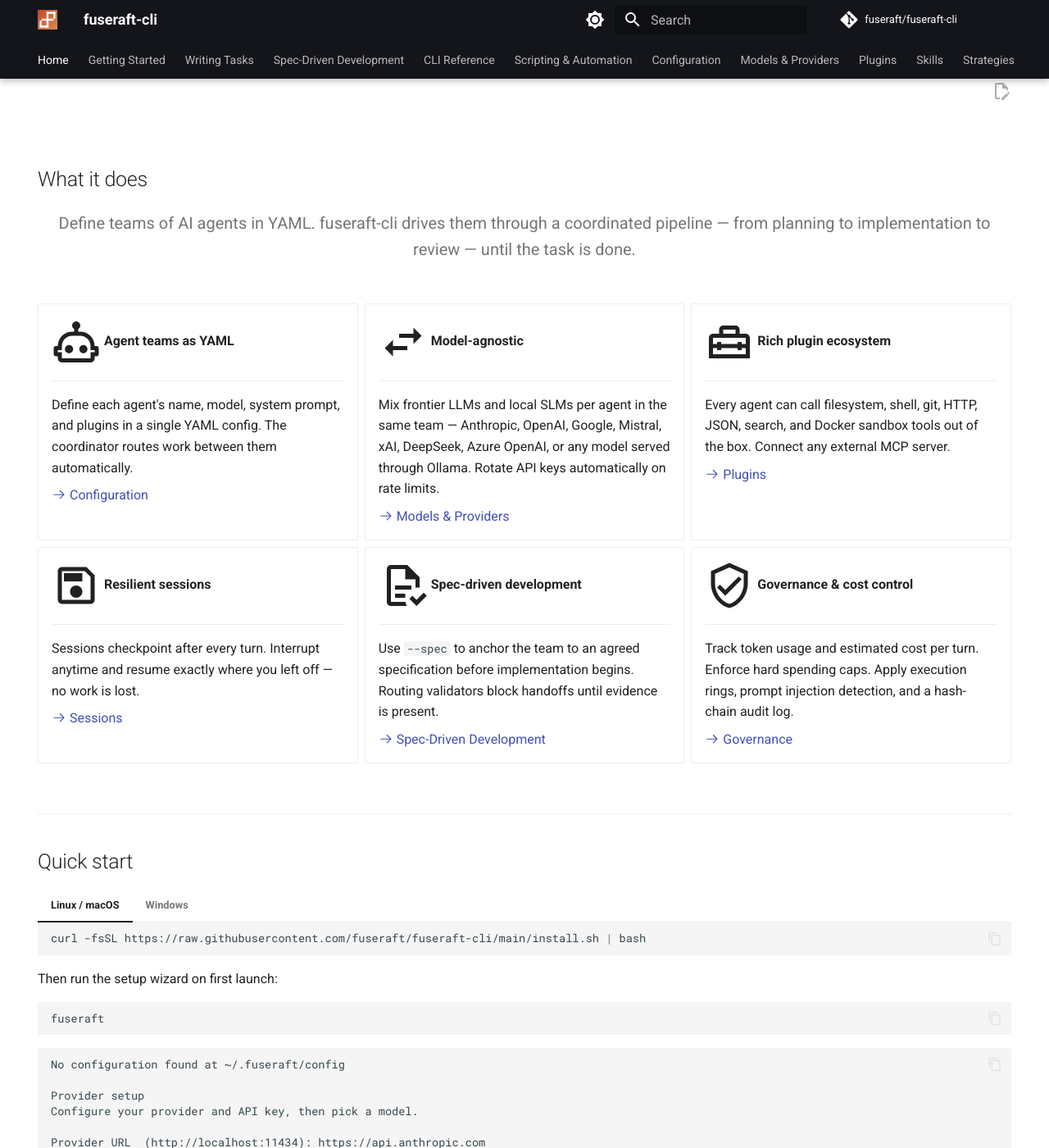
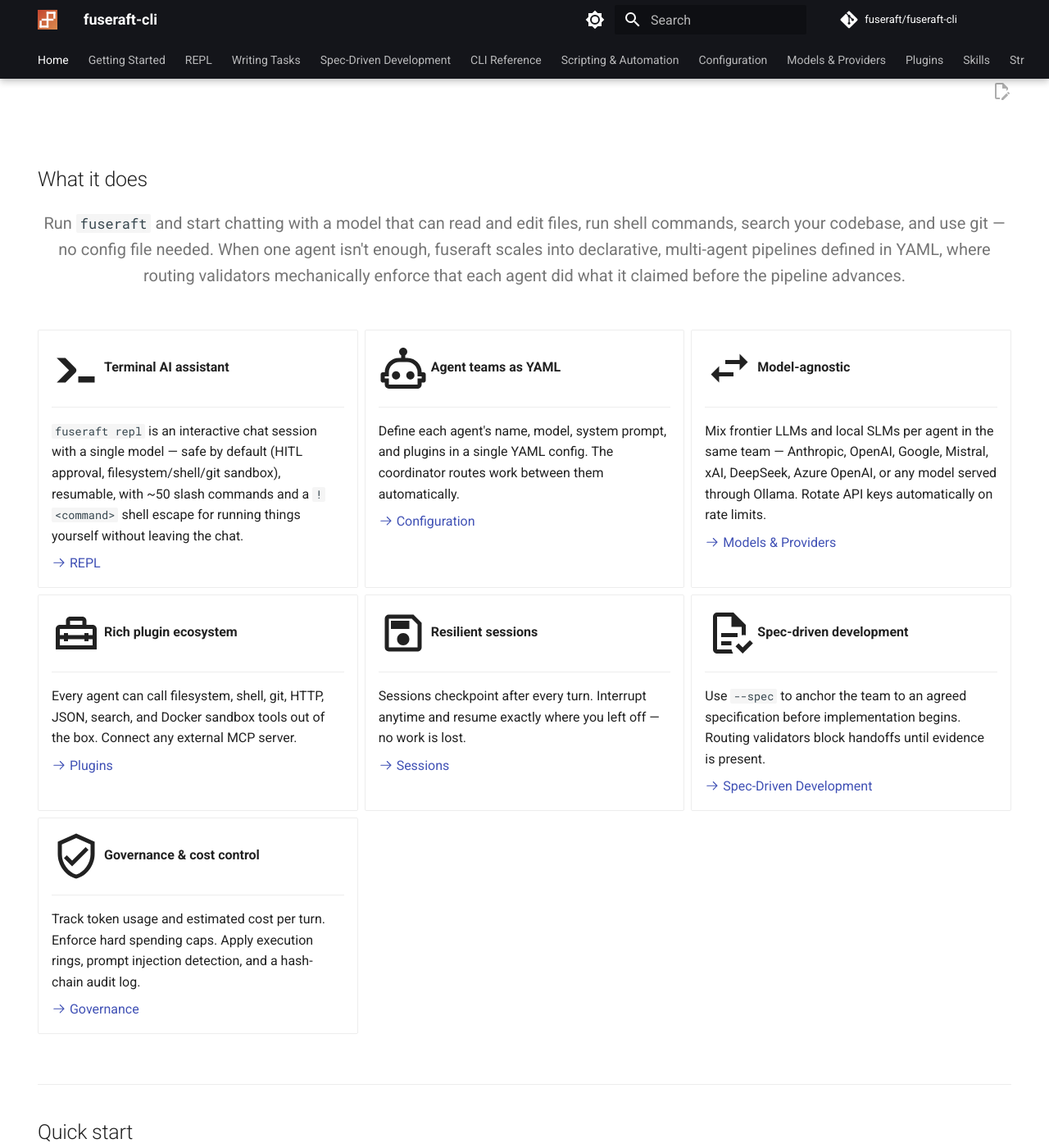
Before and after one commit to fuseraft/fuseraft-cli, an MkDocs documentation site: the page built from docs/index.md, in a window 1280 px wide and 1400 px high, scrolled down 805 px. Shown: the whole window at 82% size. Built offline with MkDocs 1.6.1 and Material for MkDocs 9.7.7, drawn with Linux system fonts in a browser that asks for light colours; comment, search, counter and statistics services are not loaded; some of the changed text lies outside the part shown.

Commit message:
docs: add a standalone REPL page and lead the doc site with it
cli-reference.md already documents every REPL flag and slash command
in exhaustive detail, but the doc site's homepage and nav still
pitched multi-agent orchestration as the only story, with no REPL
card or link at all — out of step with the recent README pivot to
lead with the terminal chat REPL.

Add docs/repl.md as a guided conceptual walkthrough (safety model,
the !<command> shell escape, skills, plan/execute, memory, sessions)
that links out to the deeper reference pages instead of duplicating
them. Wire it into mkdocs nav, the homepage's lead paragraph/cards/
quick start/doc table, and Getting Started's next steps.

````diff
--- a/docs/index.md
+++ b/docs/index.md
@@ -9,10 +9,18 @@
 
 ## What it does
 
-Define teams of AI agents in YAML. fuseraft-cli drives them through a coordinated pipeline — from planning to implementation to review — until the task is done.
+Run `fuseraft` and start chatting with a model that can read and edit files, run shell commands, search your codebase, and use git — no config file needed. When one agent isn't enough, fuseraft scales into declarative, multi-agent pipelines defined in YAML, where routing validators mechanically enforce that each agent did what it claimed before the pipeline advances.
 {: .fuseraft-section-lead }
 
 <div class="grid cards" markdown>
+
+-   :material-console-line:{ .lg .middle } **Terminal AI assistant**
+
+    ---
+
+    `fuseraft repl` is an interactive chat session with a single model — safe by default (HITL approval, filesystem/shell/git sandbox), resumable, with ~50 slash commands and a `!<command>` shell escape for running things yourself without leaving the chat.
+
+    [:octicons-arrow-right-24: REPL](repl.md)
 
 -   :material-robot-outline:{ .lg .middle } **Agent teams as YAML**
 
@@ -97,6 +105,8 @@
     >
     ```
 
+    That's it — you're chatting, with file, shell, search, and git tools already available.
+
 === "Windows"
 
     ```powershell
@@ -109,14 +119,14 @@
     fuseraft
     ```
 
-Generate a team config and run your first task:
+When one agent isn't enough, generate a team config and run a multi-agent pipeline instead:
 
 ```bash
 fuseraft init
 fuseraft run -c .fuseraft/config/orchestration.yaml "Add a hello-world endpoint to this project"
 ```
 
-[:octicons-arrow-right-24: Full installation guide](getting-started.md)
+[:octicons-arrow-right-24: Full installation guide](getting-started.md) · [:octicons-arrow-right-24: REPL walkthrough](repl.md)
 
 ---
 
@@ -125,6 +135,7 @@
 | Doc | What it covers |
 |-----|----------------|
 | [Getting Started](getting-started.md) | Prerequisites, installation, first run |
+| [REPL](repl.md) | Interactive terminal chat — tools, safety model, `!` shell escape, skills, sessions |
 | [Writing Effective Tasks](writing-tasks.md) | Task descriptions that produce correct, verifiable results |
 | [Spec-Driven Development](spec-driven.md) | Using `--spec` to anchor agents before implementation begins |
 | [CLI Reference](cli-reference.md) | All commands and flags |
--- a/mkdocs.yml
+++ b/mkdocs.yml
@@ -37,6 +37,7 @@
 nav:
   - Home: index.md
   - Getting Started: getting-started.md
+  - REPL: repl.md
   - Writing Tasks: writing-tasks.md
   - Spec-Driven Development: spec-driven.md
   - CLI Reference: cli-reference.md
````
Also changed, not shown: docs/getting-started.md (+1 -0 lines), docs/repl.md (added, +218 -0 lines).
